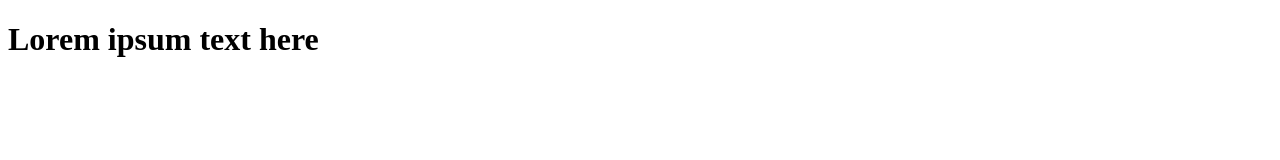
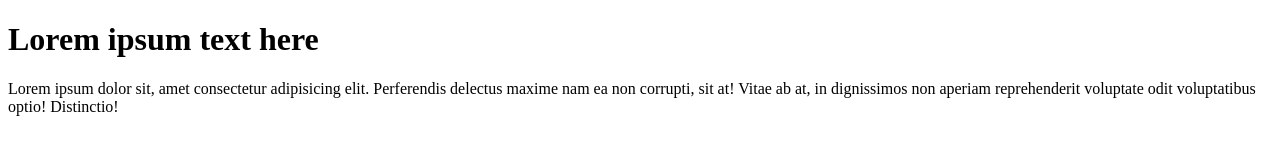
Before and after one commit to codemayfair/learn-git, a plain HTML site: page index.html in a window 1280 px wide. Drawn offline with Linux system fonts and the light colour scheme.

Commit message:
add paragraph in index file

```diff
--- a/index.html
+++ b/index.html
@@ -10,6 +10,7 @@
     </head>
     <body>
         <h1>Lorem ipsum text here</h1>
+        <p>Lorem ipsum dolor sit, amet consectetur adipisicing elit. Perferendis delectus maxime nam ea non corrupti, sit at! Vitae ab at, in dignissimos non aperiam reprehenderit voluptate odit voluptatibus optio! Distinctio!</p>
 
         <script src="" async defer></script>
     </body>
```
